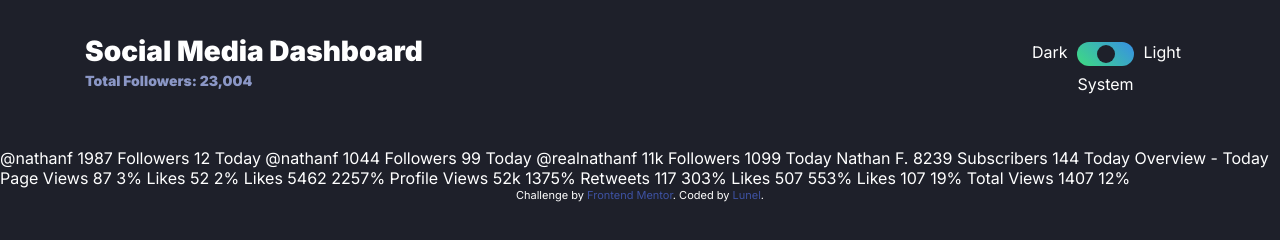
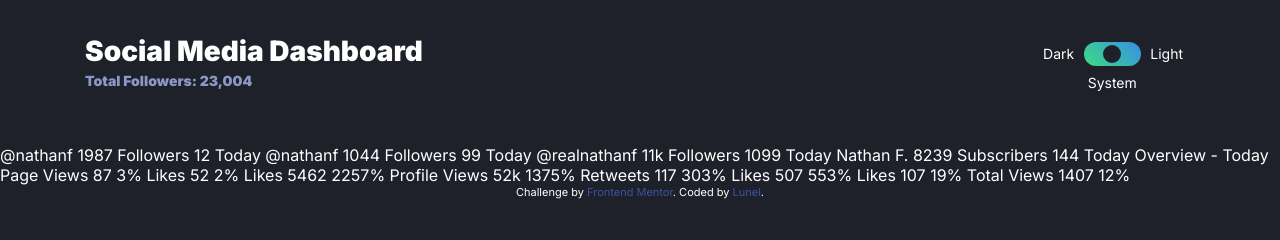
Before and after one commit to Luneldevwb/Dashbord, a website: page index.html in a window 1280 px wide. Drawn offline with Linux system fonts and the light colour scheme; files that its build step writes are made by us from their sources.

Commit message:
New mod about label and input.

```diff
--- a/app/scss/components/toggle.scss
+++ b/app/scss/components/toggle.scss
@@ -6,8 +6,11 @@
 	display: grid;
 	grid-template-columns: 1fr rem(60) 1fr;
 	gap: rem(8);
+	margin: 0;
 
 	label {
+		font-size: rem(14);
+		align-self: center;
 		&[for='dark'] {
 			grid-column: 1 / 2;
 			justify-self: end;
@@ -17,6 +20,7 @@
 			grid-column: 2 / 3;
 			grid-row: 2 / 3;
 			justify-self: center;
+			align-self: start;
 		}
 
 		&[for='light'] {
@@ -36,6 +40,11 @@
 		opacity: 0;
 		width: rem(20);
 		height: rem(24);
+
+		&:focus ~ .toggle__button {
+			border: rem(2) solid white;
+		}
+
 	}
 
 	&__background {
```
Also changed, not shown: dist/style.css, 1 other file.
